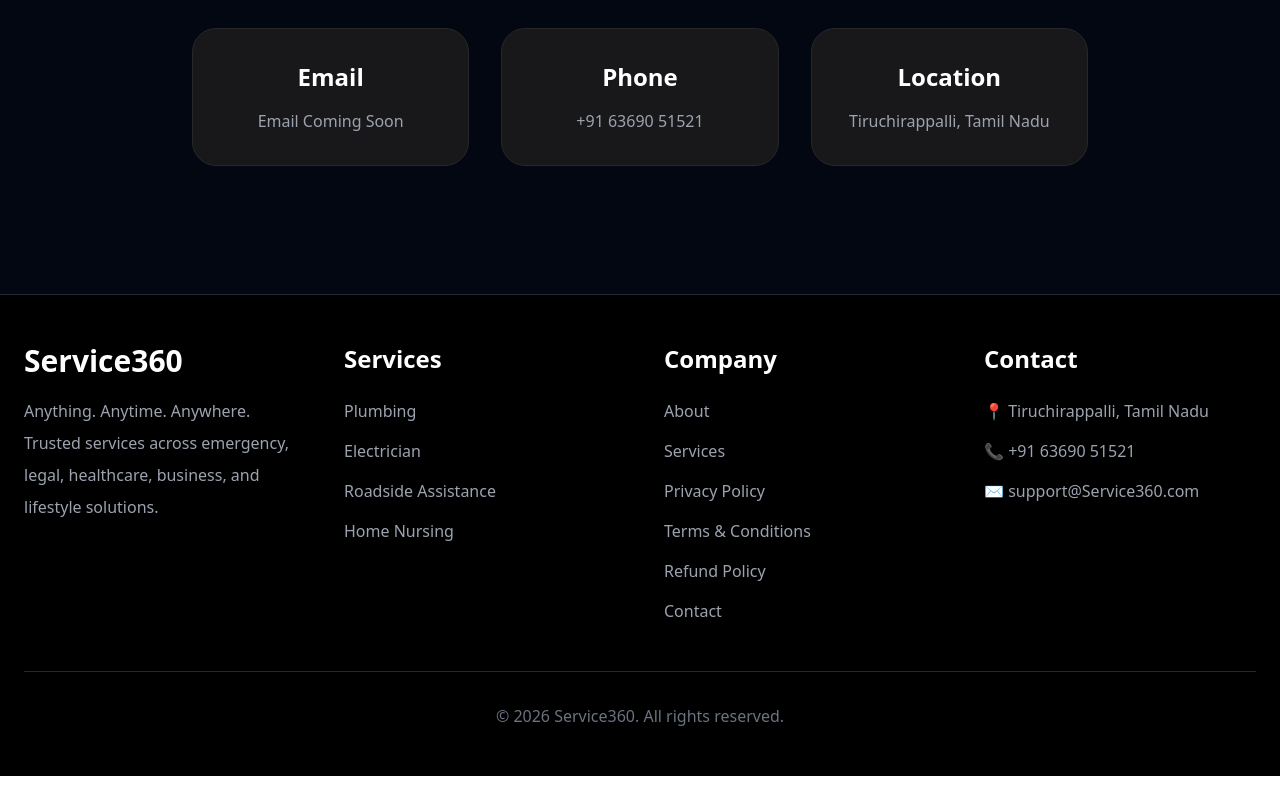
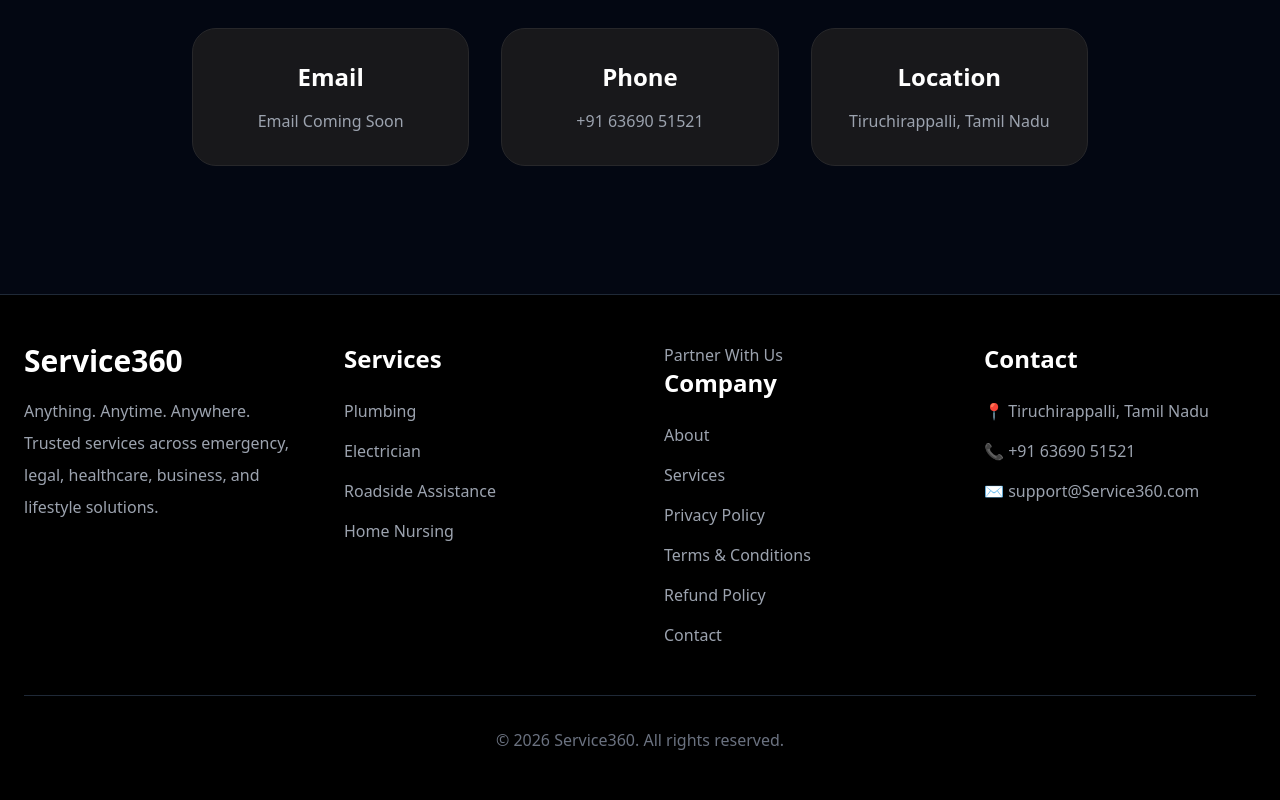
Before and after one commit to service-360/service360-website, a Next.js app: page / in a window 1280 px wide. Shown: the part 6697-7497 px from the top of the page. Before the commit the page ends 7473 px from the top, so only its background shows below. Built offline with nearby package versions, Linux system fonts and the light colour scheme.

Commit message:
Add partner with us page

```diff
--- a/app/page.js
+++ b/app/page.js
@@ -705,6 +705,9 @@ ${message}
 
           {/* Company */}
           <div>
+            <a href="/partner-with-us" className="hover:text-white transition">
+  Partner With Us
+</a>
 
             <h3 className="text-2xl font-semibold text-white mb-6">
               Company
```
